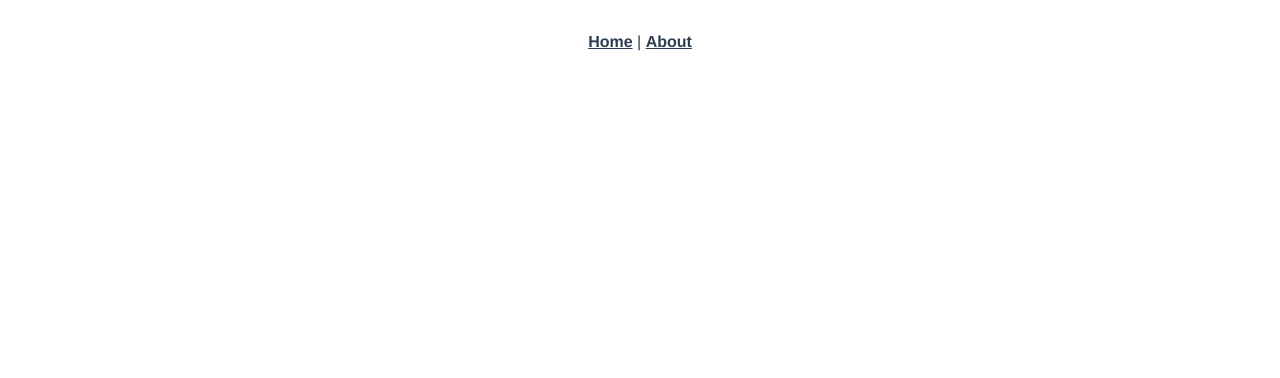
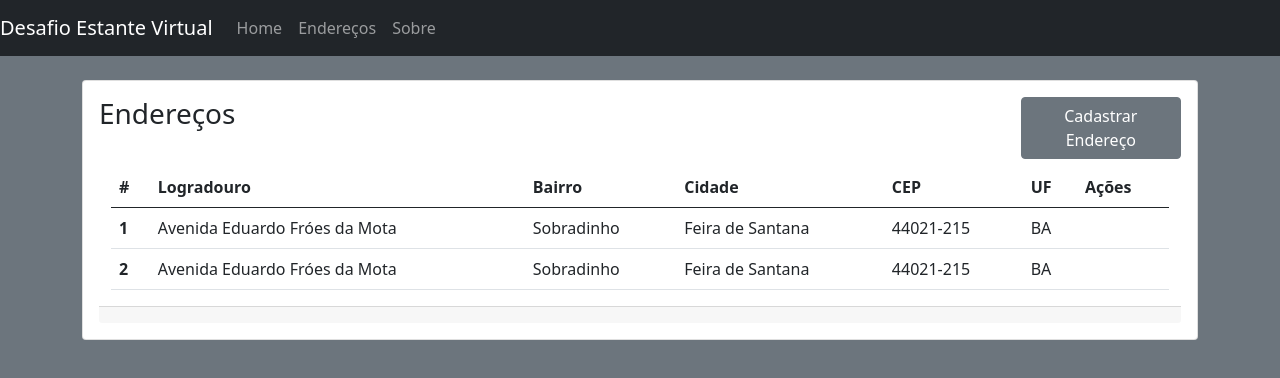
Before and after one commit to filipborgs/desafio-estantevirtual, a Vue app: page /#/enderecos in a window 1280 px wide. Shown: the top 378 px of the page. Built offline with nearby package versions, Linux system fonts and the light colour scheme.

Commit message:
Templates components, routes and initial pages

```diff
--- a/src/App.vue
+++ b/src/App.vue
@@ -1,32 +1,24 @@
 <template>
-  <div id="app">
-    <div id="nav">
-      <router-link to="/">Home</router-link> |
-      <router-link to="/about">About</router-link>
-    </div>
-    <router-view/>
+  <div id="app" class="bg-secondary">
+    <Navbar />
+    <b-container class="mt-4" fluid="xl">
+      <router-view />
+    </b-container>
   </div>
 </template>
 
+<script>
+import Navbar from './components/layout/navbar/Navbar.vue'
+
+export default {
+  components:{
+    Navbar
+  }
+}
+</script>
+
 <style>
 #app {
-  font-family: Avenir, Helvetica, Arial, sans-serif;
-  -webkit-font-smoothing: antialiased;
-  -moz-osx-font-smoothing: grayscale;
-  text-align: center;
-  color: #2c3e50;
-}
-
-#nav {
-  padding: 30px;
-}
-
-#nav a {
-  font-weight: bold;
-  color: #2c3e50;
-}
-
-#nav a.router-link-exact-active {
-  color: #42b983;
+  height: 100vh;
 }
 </style>
--- a/src/components/HelloWorld.vue
+++ /dev/null
@@ -1,35 +0,0 @@
-<template>
-<div>
-  <b-button>Button</b-button>
-  <b-button variant="danger">Button</b-button>
-  <b-button variant="success">Button</b-button>
-  <b-button variant="outline-primary">Button</b-button>
-</div>
-</template>
-
-<script>
-export default {
-  name: 'HelloWorld',
-  props: {
-    msg: String
-  }
-}
-</script>
-
-<!-- Add "scoped" attribute to limit CSS to this component only -->
-<style scoped>
-h3 {
-  margin: 40px 0 0;
-}
-ul {
-  list-style-type: none;
-  padding: 0;
-}
-li {
-  display: inline-block;
-  margin: 0 10px;
-}
-a {
-  color: #42b983;
-}
-</style>
--- /dev/null
+++ b/src/components/endereco/EnderecosTable.vue
@@ -0,0 +1,51 @@
+<template>
+  <table class="table">
+    <thead class="thead">
+      <tr>
+        <th scope="col">#</th>
+        <th scope="col">Logradouro</th>
+        <th scope="col">Bairro</th>
+        <th scope="col">Cidade</th>
+        <th scope="col">CEP</th>
+        <th scope="col">UF</th>
+        <th scope="col">Ações</th>
+      </tr>
+    </thead>
+    <tbody>
+      <tr v-for="(adr, index) in [...getAddres, ...getAddres]" :key="index">
+        <th scope="row">{{ index + 1 }}</th>
+        <td>{{adr.logradouro}}</td>
+        <td>{{adr.bairro}}</td>
+        <td>{{adr.localidade}}</td>
+        <td>{{adr.cep}}</td>
+        <td>{{adr.uf}}</td>
+        <td></td>
+      </tr>
+    </tbody>
+  </table>
+</template>
+
+<script>
+export default {
+  computed: {
+    getAddres() {
+      return [
+        {
+          cep: "44021-215",
+          logradouro: "Avenida Eduardo Fróes da Mota",
+          complemento: "",
+          bairro: "Sobradinho",
+          localidade: "Feira de Santana",
+          uf: "BA",
+          ibge: "2910800",
+          gia: "",
+          ddd: "75",
+          siafi: "3515",
+        },
+      ];
+    },
+  },
+};
+</script>
+
+<style></style>
--- /dev/null
+++ b/src/components/layout/main/Main.vue
@@ -0,0 +1,30 @@
+<template>
+  <b-card>
+    <b-row>
+      <b-col>
+        <h3 class="card-title">
+          <slot name="title"></slot>
+        </h3>
+      </b-col>
+      <b-col cols="2">
+        <slot name="actions"></slot>
+      </b-col>
+    </b-row>
+
+    <b-card-text class="pt-2">
+      <b-container>
+        <slot name="body"></slot>
+      </b-container>
+    </b-card-text>
+
+    <div class="card-footer">
+      <slot name="footer"></slot>
+    </div>
+  </b-card>
+</template>
+
+<script>
+export default {};
+</script>
+
+<style></style>
--- /dev/null
+++ b/src/components/layout/navbar/Navbar.vue
@@ -0,0 +1,46 @@
+<template>
+  <nav class="navbar navbar-expand-lg navbar-dark bg-dark">
+    <a class="navbar-brand" href="#">Desafio Estante Virtual</a>
+    <button
+      class="navbar-toggler"
+      type="button"
+      data-toggle="collapse"
+      data-target="#navbarSupportedContent"
+      aria-controls="navbarSupportedContent"
+      aria-expanded="false"
+      aria-label="Toggle navigation"
+    >
+      <span class="navbar-toggler-icon"></span>
+    </button>
+
+    <div class="collapse navbar-collapse" id="navbarSupportedContent">
+      <ul class="navbar-nav mr-auto">
+        <li
+          v-for="(menu, index) in getMenu"
+          :key="index"
+          class="nav-item active"
+        >
+          <b-link class="nav-link" :to="{ name: menu.router }"
+            >{{ menu.name }}
+          </b-link>
+        </li>
+      </ul>
+    </div>
+  </nav>
+</template>
+
+<script>
+export default {
+  computed: {
+    getMenu() {
+      return [
+        { name: "Home", router: "home" },
+        { name: "Endereços", router: "enderecos" },
+        { name: "Sobre", router: "about" },
+      ];
+    },
+  },
+};
+</script>
+
+<style></style>
--- a/src/main.js
+++ b/src/main.js
@@ -5,12 +5,15 @@
 import 'bootstrap-vue/dist/bootstrap-vue.css'
 import Vuex from 'vuex'
 import router from './router'
+import Main from './components/layout/main/Main.vue'
 
 Vue.config.productionTip = false
 Vue.use(Vuex)
 Vue.use(BootstrapVue)
 Vue.use(IconsPlugin)
 
+Vue.component('Main', Main)
+
 new Vue({
   router,
   render: h => h(App)
--- a/src/router/index.js
+++ b/src/router/index.js
@@ -1,22 +1,24 @@
 import Vue from 'vue'
 import VueRouter from 'vue-router'
-import Home from '../views/Home.vue'
 
 Vue.use(VueRouter)
 
 const routes = [
   {
     path: '/',
-    name: 'Home',
-    component: Home
+    name: 'home',
+    component: () => import(/* webpackChunkName: "home" */ '../views/Home.vue')
+
   },
   {
     path: '/about',
-    name: 'About',
-    // route level code-splitting
-    // this generates a separate chunk (about.[hash].js) for this route
-    // which is lazy-loaded when the route is visited.
+    name: 'about',
     component: () => import(/* webpackChunkName: "about" */ '../views/About.vue')
+  },
+  {
+    path: '/enderecos',
+    name: 'enderecos',
+    component: () => import(/* webpackChunkName: "about" */ '../views/EnderecoView.vue')
   }
 ]
 
--- a/src/views/About.vue
+++ b/src/views/About.vue
@@ -1,5 +1,35 @@
 <template>
-  <div class="about">
-    <h1>This is an about page</h1>
-  </div>
+  <Main>
+    <template v-slot:title>
+      Sobre
+    </template>
+    <template v-slot:body>
+      <p>
+        Desenvolvido por Filipe Borges
+      </p>
+      <p>
+        Email: filipborgs48@gmail.com
+      </p>
+      <p>
+        GitHub:
+        <a href="https://github.com/filipborgs">github.com/filipborgs</a>
+      </p>
+      <p>
+        Linkedin:
+        <a href="linkedin.com/in/filipe-borges-72a564161/"
+          >linkedin.com/in/filipe-borges-72a564161</a
+        >
+      </p>
+    </template>
+
+    <template v-slot:footer>
+      <p class="pt-3">
+        Link do Desafio:
+        <a
+          href="https://github.com/estantevirtual/vagas/blob/master/desafios/frontend.md"
+          >link</a
+        >
+      </p>
+    </template>
+  </Main>
 </template>
--- /dev/null
+++ b/src/views/EnderecoView.vue
@@ -0,0 +1,20 @@
+<template>
+  <Main>
+    <template v-slot:title> Endereços </template>
+    <template v-slot:actions>
+      <b-button class="text-center">Cadastrar Endereço</b-button>
+    </template>
+    <template v-slot:body> <EnderecosTable /> </template>
+  </Main>
+</template>
+
+<script>
+import EnderecosTable from "../components/endereco/EnderecosTable";
+export default {
+  components: {
+    EnderecosTable,
+  },
+};
+</script>
+
+<style></style>
--- a/src/views/Home.vue
+++ b/src/views/Home.vue
@@ -1,18 +1,20 @@
 <template>
-  <div class="home">
-    <img alt="Vue logo" src="../assets/logo.png">
-    <HelloWorld msg="Welcome to Your Vue.js App"/>
-  </div>
+  <Main>
+    <template v-slot:title>
+      Olá
+    </template>
+    <template v-slot:body>
+      Bem vindo ao sistema de gerenciamento de endereços
+    </template>
+    <template v-slot:footer>
+      <b-link href="#" class="card-link">Endereços</b-link>
+      <b-link href="#" class="card-link">Cadastrar Endereço</b-link>
+    </template>
+  </Main>
 </template>
 
 <script>
-// @ is an alias to /src
-import HelloWorld from '@/components/HelloWorld.vue'
-
 export default {
   name: 'Home',
-  components: {
-    HelloWorld
-  }
 }
 </script>
```
Also changed, not shown: src/components/endereco/EnderecoForm.vue (added, +9 -0 lines).
